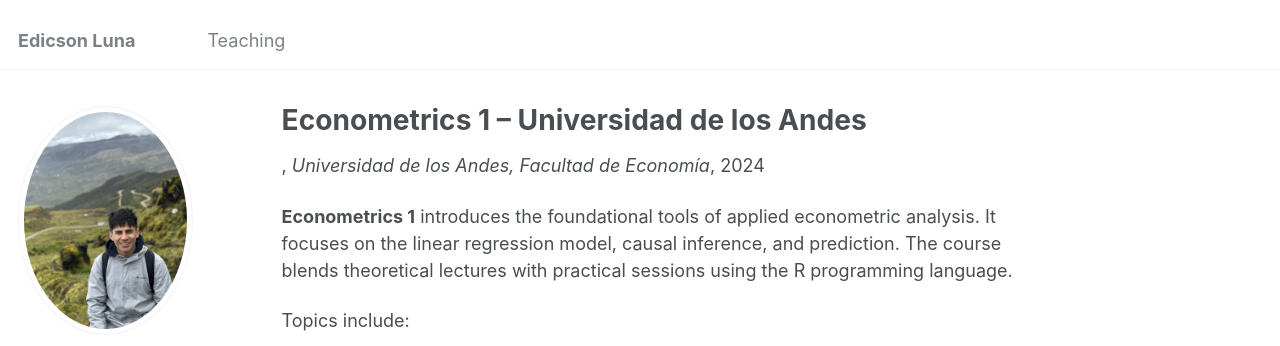
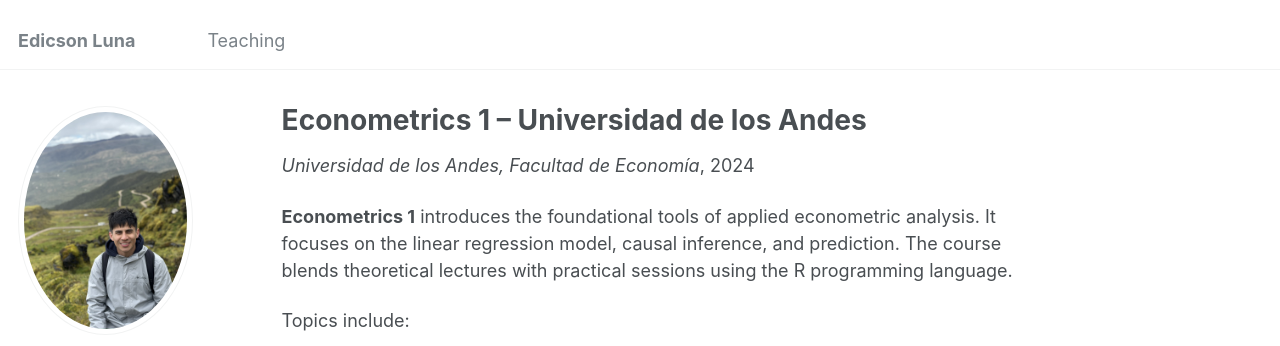
Before and after one commit to edicsonluna/edicsonluna.github.io, a Jekyll site: the page built from _teaching/2024-summer-econometrics-1.md, in a window 1280 px wide and 1213 px high. Shown: the top 346 px of the window. Built offline with Jekyll 4.4.1, drawn with Linux system fonts in a browser that asks for light colours.

Commit message:
Update single.html

```diff
--- a/_layouts/single.html
+++ b/_layouts/single.html
@@ -35,7 +35,10 @@ layout: default
         {% endif %}
 
         {% if page.collection == 'teaching' %}
-          <p> {{ page.type }}, <i>{{ page.venue }}</i>, {{ page.date | default: "1900-01-01" | date: "%Y" }} </p>
+          <p>
+          {% if page.type %}{{ page.type }}, {% endif %}
+          <i>{{ page.venue }}</i>, {{ page.custom_date | default: page.date | date: "%Y" }}
+          </p>
         {% elsif page.venue and page.date %}
           <p>Published in <i>{{ page.venue }}</i>, {{ page.date | default: "1900-01-01" | date: "%Y" }} </p>
         {% elsif page.date %}
```
